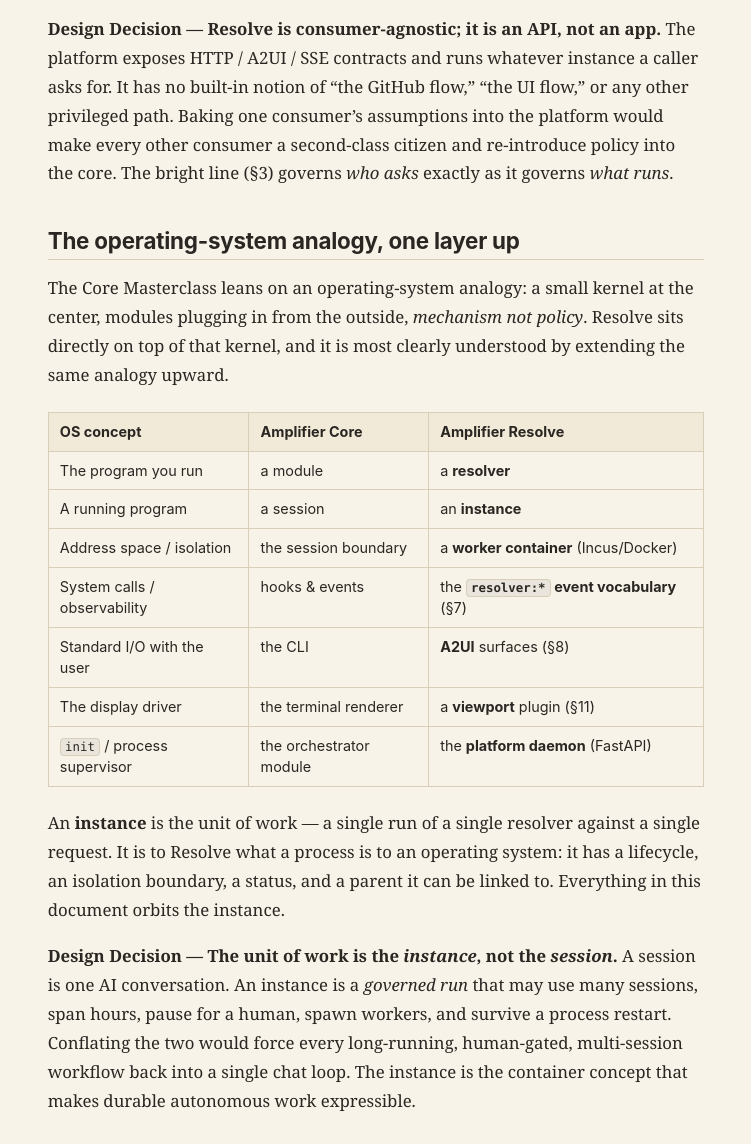
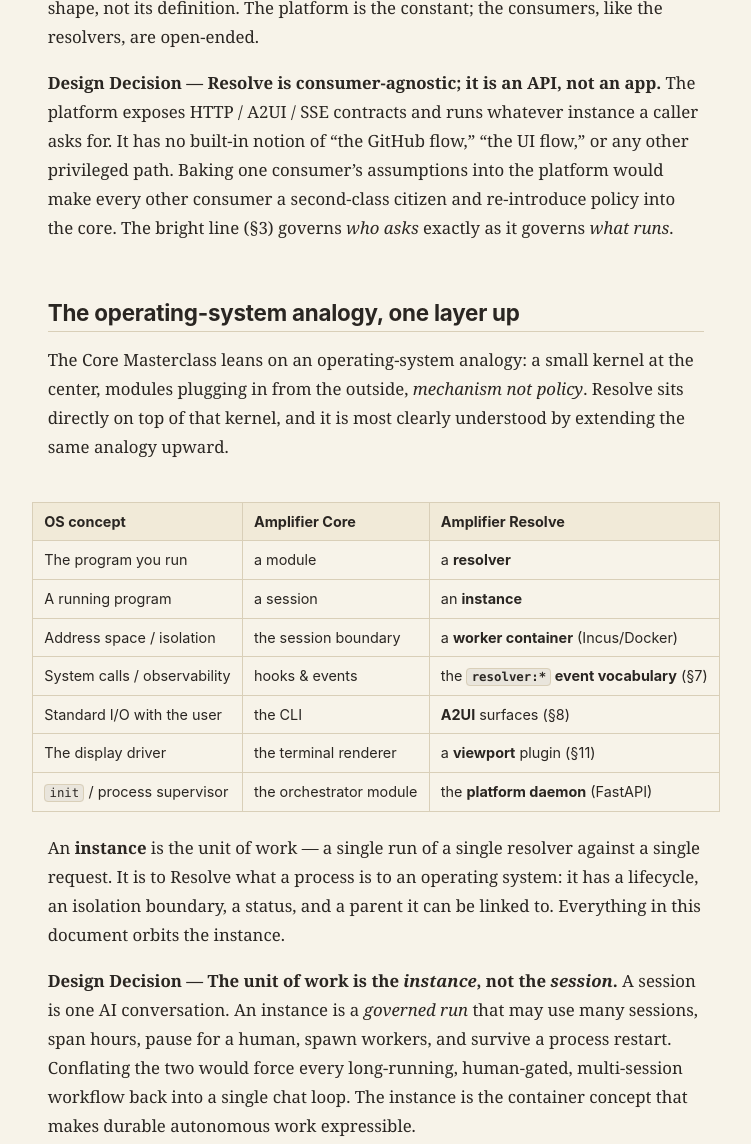
Before and after one commit to kenotron-ms/amplifier-resolve-masterclass, an Astro site: page /amplifier-resolve-masterclass/chapters/01-introduction in a window 1280 px wide. Shown: the part 1191-2335 px from the top of the page, without its empty margins (416-1167 px from the left). Built offline with nearby package versions, Linux system fonts and the light colour scheme; Astro itself is replaced by a stand-in of ours.

Commit message:
style: editorial bleed — prose stays at measure, non-prose runs wide
Introduce a full-bleed CSS grid on .content: a centered measure column flanked
by gutters. Prose lives in the measure column; diagrams/visualizations, code
blocks, and tables bleed to a wider band (--wide: 64rem) for visual intrigue.

- .content is now a 3-column grid (gutter / min(measure,100%) / gutter)
- <article> uses display:contents so markdown children join the grid
- figure / pre / table span 1 / -1; tables shrink-to-fit (centered) when small
- adds --wide token

Generated with Amplifier

Co-Authored-By: Amplifier <240397093+microsoft-amplifier@users.noreply.github.com>

```diff
--- a/src/styles/global.css
+++ b/src/styles/global.css
@@ -15,7 +15,8 @@
   --link: #1f5673;
   --code-fg: #e6e1d6;
 
-  --measure: 70ch;
+  --measure: 70ch;        /* prose column */
+  --wide: 64rem;          /* outer band: how far non-prose may bleed */
   --sidebar-w: 19rem;
 }
 
@@ -110,10 +111,35 @@
   display: flex;
   justify-content: center;
 }
+/* Editorial bleed grid: a centered measure column flanked by gutters.
+   Prose lives in the measure column; non-prose may span the full band. */
 .content {
   width: 100%;
-  max-width: var(--measure);
+  max-width: var(--wide);
   min-width: 0;
+  display: grid;
+  grid-template-columns:
+    minmax(0, 1fr)
+    min(var(--measure), 100%)
+    minmax(0, 1fr);
+}
+.content > * { grid-column: 2; }              /* direct children -> measure */
+.content > article { display: contents; }     /* promote markdown children into the grid */
+.content > article > * { grid-column: 2; }    /* markdown prose -> measure */
+
+/* Non-prose bleeds to the full band for intrigue */
+.content > article > figure,
+.content > article > pre,
+.content > article > table,
+.content > article > .full-bleed,
+.content > .full-bleed {
+  grid-column: 1 / -1;
+}
+/* Tables shrink-to-fit when small, use the band when wide */
+.content > article > table {
+  width: fit-content;
+  max-width: 100%;
+  margin-inline: auto;
 }
 
 /* ---------- Typography ---------- */
```
